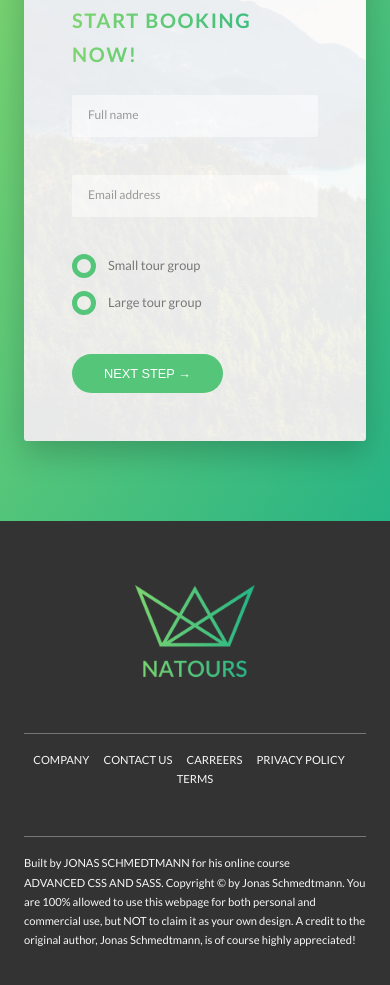
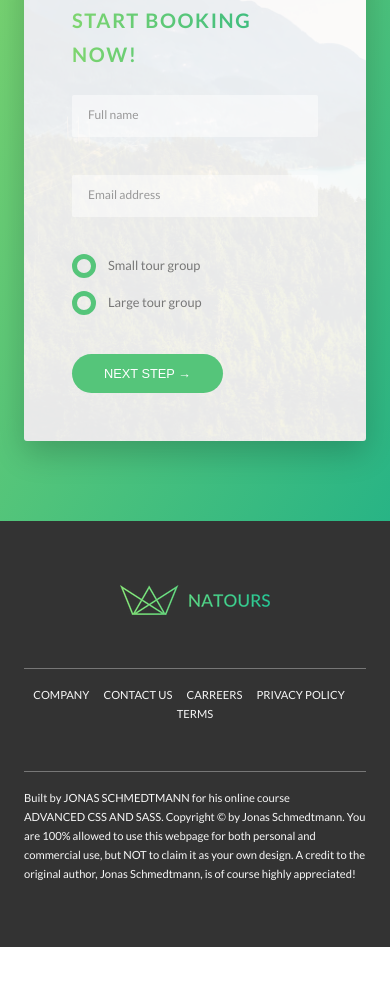
Before and after one commit to jnieva93/natours-sass-practice, a website: page index.html in a window 390 px wide. Shown: the part 5902-6887 px from the top of the page. After the commit the page ends 6849 px from the top, so only its background shows below. Drawn offline with Linux system fonts and the light colour scheme.

Commit message:
Implement art direction and density switching responsive imgs

```diff
--- a/index.html
+++ b/index.html
@@ -349,7 +349,10 @@
 
   <footer class="footer">
     <div class="footer__logo-box">
-      <img src="img/logo-green-2x.png" alt="Full logo" class="footer__logo">
+      <picture class="footer__logo">
+        <source srcset="img/logo-green-small-1x.png 1x, img/logo-green-small-2x 2x" media="(max-width: 37.5em)">
+        <img srcset="img/logo-green-1x.png 1x, img/logo-green-2x.png 2x" alt="Full logo">
+      </picture>
     </div>
     <div class="row">
       <div class="col-1-of-2">
```
